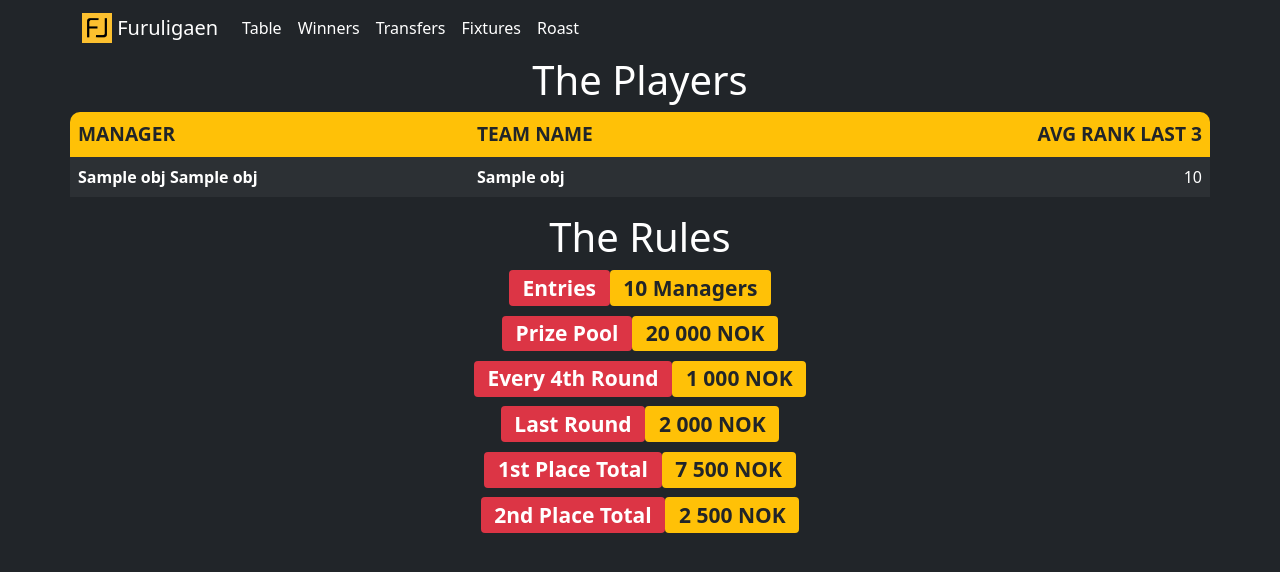
After one commit to simenmadsen/furuligaen.v2, a Flask app: template templates/warm_up.html in a window 1280 px wide. The commit adds this page. Shown: the top 572 px of the page. Run offline with Flask 2, Linux system fonts and the light colour scheme; the template is opened without the code that fills it: most values are stand-ins (such as "Sample title", 1, 10 or a date in 2020); parts of the project's set-up code (start-up, migrations or seed data) failed here and were passed over.

Commit message:
2021/2022 prep

```diff
--- a/app.py
+++ b/app.py
@@ -1,4 +1,5 @@
 from flask import Flask, render_template
+from numpy import empty
 import pandas as pd
 import requests
 from datetime import timedelta, datetime
@@ -9,12 +10,25 @@ def getPlayerName(playerID):
     return names.at[playerID, 'web_name']
 
 def getTeamList():
+    try:
         url2 = 'https://fantasy.premierleague.com/api/leagues-classic/173312/standings/'
         r2 = requests.get(url2)
         json2 = r2.json()
         standings_df = pd.DataFrame(json2['standings'])
         league_df = pd.DataFrame(standings_df['results'].values.tolist())
         return league_df [['entry', 'player_name']]
+    except:
+        return None
+def getNewEntries():
+        url = 'https://fantasy.premierleague.com/api/leagues-classic/173312/standings/'
+        r = requests.get(url).json()
+        return r['new_entries']['results']
+
+def getAvgHistoryScore(entryId):
+        url = 'https://fantasy.premierleague.com/api/entry/' + str(entryId) + '/history/'
+        r = requests.get(url).json()
+        avg = (r['past'][-1]['rank'] + r['past'][-2]['rank'] + r['past'][-3]['rank']) / 3
+        return "{:,}".format(int(avg))
 
 teamsList = getTeamList()
 
@@ -39,6 +53,14 @@ names = getBootstrapNames()
 
 @app.route("/")
 def index():
+    #checks if FPL has started
+    url = 'https://fantasy.premierleague.com/api/leagues-classic/173312/standings/'
+    r = requests.get(url).json()
+    if not r['standings']['results']:
+        data = getNewEntries()
+        result = render_template('warm_up.html', data = data, getAvgHistoryScore = getAvgHistoryScore)
+        return result
+
     def checkGameweek():
         url3 = 'https://fantasy.premierleague.com/api/bootstrap-static/'
         r3 = requests.get(url3)
@@ -455,8 +477,9 @@ def index():
     gwHead = gwHeader()
 
     data = data.to_dict(orient='records')
+
     result = render_template('main_page.html', data=data, gwHead = gwHead, thisGw = thisGw, getChip = getChip, getCap = getCap,
-    countFinishedPlayers = countFinishedPlayers)
+        countFinishedPlayers = countFinishedPlayers)
 
     return result
 
--- a/static/css/main.css
+++ b/static/css/main.css
@@ -169,3 +169,8 @@ table.centered {
 h1.left {
   float: left;
 }
+
+h3.rules {
+  color: white;
+  text-align: center;
+}
--- /dev/null
+++ b/templates/warm_up.html
@@ -0,0 +1,49 @@
+{% extends "base.html" %}
+
+{% block title %}
+Fixtures
+{% endblock %}
+
+{% block content %}
+<h1>The Players</h1>
+
+
+<table class="transfers table table-dark table-borderless table-striped">
+  <thead>
+    <th>Manager</th>
+    <th>Team Name</th>
+    <th class = "number">Avg Rank Last 3</th>
+  </thead>
+
+  {% for item in data %}
+    <tr>
+        <td>
+            {{item['player_first_name']}}
+            {{item['player_last_name']}}
+        </td>
+        <td>
+            {{item['entry_name']}}
+        </td>
+        <td class = "number">
+            {{getAvgHistoryScore(item['entry'])}}
+        </td>
+    </tr>
+{% endfor %}
+</table>
+
+<h1>The Rules</h1>
+
+<h3 class= "rules"><span class="badge bg-danger">Entries</span><span class="badge text-dark bg-warning">10 Managers</span> </h3>
+
+<h3 class= "rules"><span class="badge bg-danger">Prize Pool</span><span class="badge text-dark bg-warning">20 000 NOK</span> </h3>
+
+<h3 class= "rules"><span class="badge bg-danger">Every 4th Round</span><span class="badge text-dark bg-warning">1 000 NOK</span> </h3>
+
+<h3 class= "rules"><span class="badge bg-danger">Last Round</span><span class="badge text-dark bg-warning">2 000 NOK</span> </h3>
+
+<h3 class= "rules"><span class="badge bg-danger">1st Place Total</span><span class="badge text-dark bg-warning">7 500 NOK</span> </h3>
+
+<h3 class= "rules"><span class="badge bg-danger">2nd Place Total</span><span class="badge text-dark bg-warning">2 500 NOK</span> </h3>
+
+
+{% endblock %}
```
Also changed, not shown: 1 other file.
